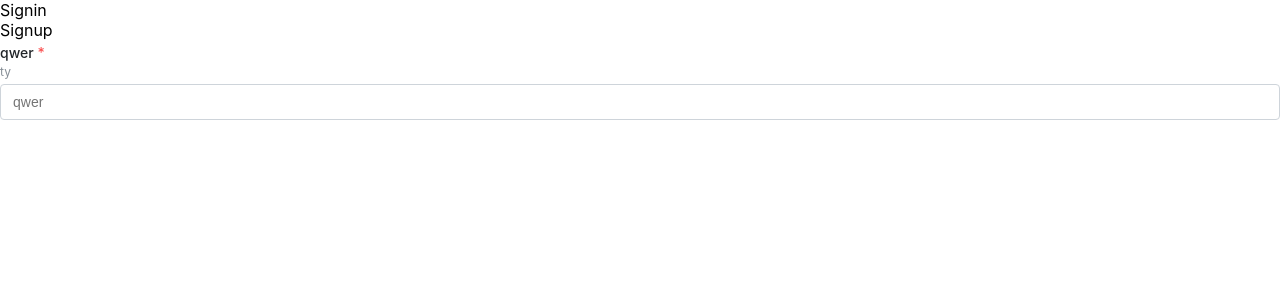
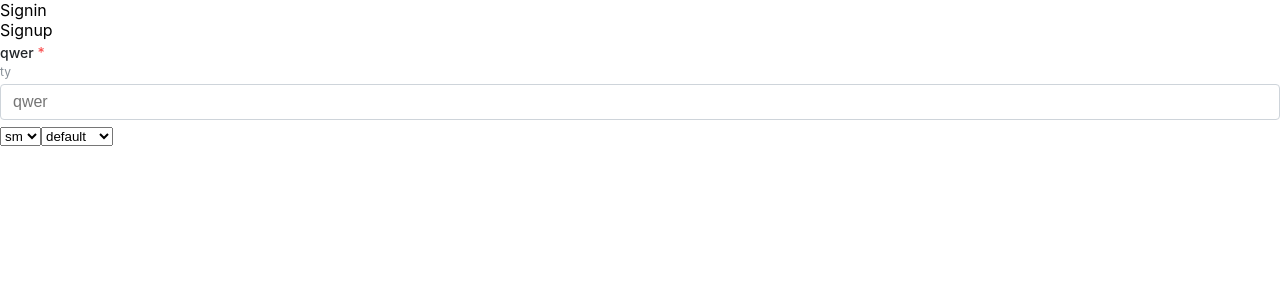
Before and after one commit to LisPavel/rs-m4-4-forms, a React (Create React App) app: page / in a window 1280 px wide. Shown: the top 300 px of the page. Built offline with nearby package versions, Linux system fonts and the light colour scheme.

Commit message:
feat: add sizes

```diff
--- a/src/App.tsx
+++ b/src/App.tsx
@@ -1,11 +1,17 @@
-import React, { ChangeEventHandler, useEffect, useState } from "react";
+import React, { ChangeEventHandler, useState } from "react";
 import Signin from "./components/Signin";
 import Signup from "./components/Signup";
-import TextInput from "./components/TextInput";
+import TextInput, { Sizes, Variants } from "./components/TextInput";
+
+const sizes: Sizes[] = ["xs", "sm", "md", "lg", "xl"];
+const variants: Variants[] = ["default", "filled", "unstyled"];
 
 function App() {
+  const [size, setSize] = useState<Sizes>("sm");
+  const [variant, setVariant] = useState<Variants>("default");
   const [inputValue, setInputValue] = useState("");
   const [inputError, setInputError] = useState<string | null>(null);
+
   const handleChange: ChangeEventHandler<HTMLInputElement> = (ev) => {
     setInputValue(ev.target.value);
     if (ev.target.value.length > 6) {
@@ -14,9 +20,13 @@ function App() {
       setInputError(null);
     }
   };
-  useEffect(() => {
-    console.log(inputValue);
-  }, [inputValue]);
+
+  const handleSizeSelect: ChangeEventHandler<HTMLSelectElement> = (ev) => {
+    setSize(ev.target.value as Sizes);
+  };
+  const handleVariantSelect: ChangeEventHandler<HTMLSelectElement> = (ev) => {
+    setVariant(ev.target.value as Variants);
+  };
   return (
     <div className="App">
       <Signin />
@@ -29,9 +39,26 @@ function App() {
         onChange={handleChange}
         error={inputError}
         withAsterisk={true}
+        size={size}
+        variant={variant}
         // variant="unstyled"
         // radius={"xl"}
       />
+      <select value={size} name="size" id="size" onChange={handleSizeSelect}>
+        {sizes.map((size) => (
+          <option key={size}>{size}</option>
+        ))}
+      </select>
+      <select
+        value={variant}
+        name="variant"
+        id="variant"
+        onChange={handleVariantSelect}
+      >
+        {variants.map((variant) => (
+          <option key={variant}>{variant}</option>
+        ))}
+      </select>
     </div>
   );
 }
--- a/src/components/TextInput/index.module.scss
+++ b/src/components/TextInput/index.module.scss
@@ -1,30 +1,50 @@
 @use "sass:math";
 $border-radius: 0.125rem;
-
-$sizes: ("xs", "sm", "md", "lg", "xl");
+$step: 0.125rem;
+$font-size: 0.75rem;
+$sizes: (
+  "xs": 1.875rem,
+  "sm": 2.25rem,
+  "md": 2.625rem,
+  "lg": 3.125rem,
+  "xl": 3.75rem,
+);
 $variants: ("filled", "default", "unstyled");
 
+@mixin variant($name) {
+  .variant-#{$name} {
+    @content;
+  }
+}
+
+@mixin allSizes {
+  @each $size, $height in $sizes {
+    $i: index(
+      $list: $sizes,
+      $value: $size $height,
+    );
+    &.size-#{$size} {
+      @content ($i, $size, $height);
+    }
+  }
+}
 .text-input {
   line-height: 1.55;
 }
 
 .input {
-  height: 2.25rem;
   -webkit-tap-highlight-color: transparent;
-  line-height: calc(2.25rem - 0.125rem);
   -webkit-appearance: none;
   -moz-appearance: none;
   -ms-appearance: none;
   appearance: none;
   resize: none;
   box-sizing: border-box;
-  font-size: 0.875rem;
   width: 100%;
   color: rgb(0, 0, 0);
   display: block;
   text-align: left;
   outline: none;
-  min-height: 2.25rem;
   padding-block: 1px;
   padding-inline: 2px;
 
@@ -54,6 +74,9 @@ $variants: ("filled", "default", "unstyled");
   word-break: break-word;
   cursor: default;
   -webkit-tap-highlight-color: transparent;
+  @include allSizes() using ($i, $size, $height) {
+    font-size: $font-size + ($i - 1) * $step;
+  }
 }
 
 .input-wrapper {
@@ -74,25 +97,21 @@ $variants: ("filled", "default", "unstyled");
   font-size: calc(0.75rem);
   line-height: 1.2;
   display: block;
+  @include allSizes() using ($i, $size, $height) {
+    font-size: $font-size - $step + ($i - 1) * $step;
+  }
 }
 
 .error {
   -webkit-tap-highlight-color: transparent;
-  color: inherit;
-  font-size: inherit;
-  line-height: 1.55;
   -webkit-text-decoration: none;
   text-decoration: none;
   word-break: break-word;
   color: #fa5252;
-  font-size: calc(0.875rem - 0.125rem);
   line-height: 1.2;
   display: block;
-}
-
-@mixin variant($name) {
-  .variant-#{$name} {
-    @content;
+  @include allSizes() using ($i, $size, $height) {
+    font-size: $font-size - $step + ($i - 1) * $step;
   }
 }
 
@@ -101,28 +120,45 @@ $variants: ("filled", "default", "unstyled");
   background-color: #fff;
   -webkit-transition: border-color 100ms ease;
   transition: border-color 100ms ease;
-  padding-left: calc(2.25rem / 3);
-  padding-right: calc(2.25rem / 3);
+  @include allSizes() using ($i, $size, $height) {
+    height: $height;
+    line-height: $height - $step;
+    font-size: $font-size + $i * $step;
+    min-height: $height;
+    padding-left: calc($height / 3);
+    padding-right: calc($height / 3);
+  }
 }
 
 @include variant("filled") {
   border: 0.0625rem solid transparent;
   background-color: rgb(241, 243, 245);
-  padding-left: calc(0.75rem);
-  padding-right: calc(0.75rem);
+  @include allSizes() using ($i, $size, $height) {
+    height: $height;
+    line-height: $height - $step;
+    font-size: $font-size + $i * $step;
+    min-height: $height;
+    padding-left: calc($height / 3);
+    padding-right: calc($height / 3);
+  }
 }
 
 @include variant("unstyled") {
   border-width: 0px;
   background-color: transparent;
   min-height: 1.75rem;
+  @include allSizes() using ($i, $size, $height) {
+    height: $height;
+    line-height: $height - $step;
+    font-size: $font-size + $i * $step;
+  }
   &:focus {
     border-color: transparent;
   }
 }
 
-@each $size in $sizes {
-  $i: index($sizes, $size);
+@each $size, $height in $sizes {
+  $i: index($sizes, $size $height);
   .radius-#{$size} {
     border-radius: $border-radius * math.pow(2, ($i - 1));
   }
--- a/src/components/TextInput/index.tsx
+++ b/src/components/TextInput/index.tsx
@@ -1,15 +1,17 @@
 import React, { InputHTMLAttributes, useId } from "react";
 import styles from "./index.module.scss";
 
-type Sizes = "xs" | "sm" | "md" | "lg" | "xl";
-type Variants = "filled" | "default" | "unstyled";
+export type Sizes = "xs" | "sm" | "md" | "lg" | "xl";
+export type Variants = "filled" | "default" | "unstyled";
 
-interface TextInputProps extends InputHTMLAttributes<HTMLInputElement> {
+interface TextInputProps
+  extends Omit<InputHTMLAttributes<HTMLInputElement>, "size"> {
   label?: string;
   description?: string;
   error?: string | null;
   withAsterisk?: boolean;
   radius?: Sizes;
+  size?: Sizes;
   variant?: Variants;
 }
 
@@ -20,18 +22,21 @@ const TextInput = ({
   withAsterisk,
   radius = "sm",
   variant = "default",
+  size = "sm",
   ...rest
 }: TextInputProps) => {
   const id = useId();
   const descriptionId = useId();
 
-  const radiusClass: keyof typeof styles = `radius-${radius}`;
-  const variantClass: keyof typeof styles = `variant-${variant}`;
+  const radiusClassKey: keyof typeof styles = `radius-${radius}`;
+  const variantClassKey: keyof typeof styles = `variant-${variant}`;
+  const sizeClassKey: keyof typeof styles = `size-${size}`;
 
   const inputClasses = [
     styles.input,
-    styles[variantClass],
-    variant !== "unstyled" && styles[radiusClass],
+    styles[variantClassKey],
+    styles[sizeClassKey],
+    variant !== "unstyled" && styles[radiusClassKey],
   ]
     .filter(Boolean)
     .join(" ");
@@ -39,13 +44,19 @@ const TextInput = ({
   return (
     <div className={styles["text-input"]}>
       {label && (
-        <label htmlFor={id} className={styles.label}>
+        <label
+          htmlFor={id}
+          className={[styles.label, styles[sizeClassKey]].join(" ")}
+        >
           {label}
           {withAsterisk && <span className={styles.requred}>{" * "}</span>}
         </label>
       )}
       {description && (
-        <div id={descriptionId} className={styles.description}>
+        <div
+          id={descriptionId}
+          className={[styles.description, styles[sizeClassKey]].join(" ")}
+        >
           {description}
         </div>
       )}
@@ -60,7 +71,11 @@ const TextInput = ({
           data-invalid={error ? true : undefined}
         />
       </div>
-      {error && <div className={styles.error}>{error}</div>}
+      {error && (
+        <div className={[styles.error, styles[sizeClassKey]].join(" ")}>
+          {error}
+        </div>
+      )}
     </div>
   );
 };
```
